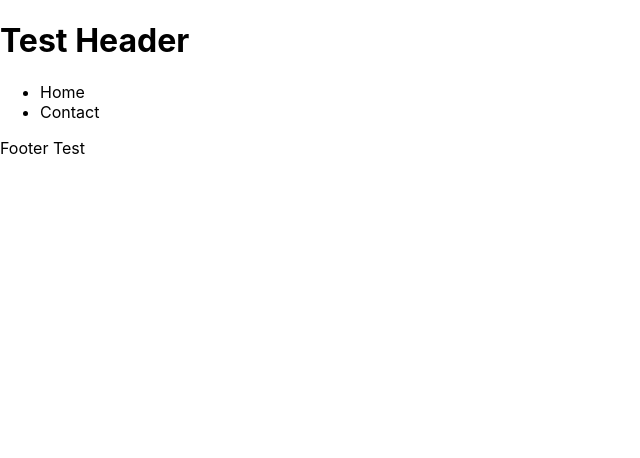
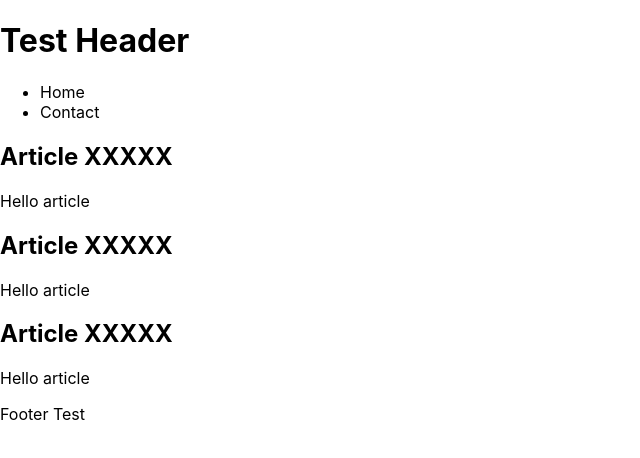
Before and after one commit to SZ-Leaf/react-components, a React (Create React App) app: page / in a window 1280 px wide. Shown: the top 458 px of the page, without its empty margins (0-640 px from the left). Built offline with nearby package versions, Linux system fonts and the light colour scheme.

Commit message:
cmt1LatesArticles

```diff
--- a/src/App.js
+++ b/src/App.js
@@ -2,11 +2,13 @@ import logo from './logo.svg';
 import './App.css';
 import Header from './Header';
 import Footer from './Footer';
+import LatestArticles from './LatestArticles';
 
 function App() {
   return (
     <div>
       <Header />
+      <LatestArticles />
       <Footer />
     </div>
   );
--- /dev/null
+++ b/src/LatestArticles.js
@@ -0,0 +1,22 @@
+function LatestArticles() {
+   return (
+     <main>
+       <article>
+         <h2>Article XXXXX</h2>
+         <p>Hello article</p>
+       </article>
+
+       <article>
+         <h2>Article XXXXX</h2>
+         <p>Hello article</p>
+       </article>
+
+       <article>
+         <h2>Article XXXXX</h2>
+         <p>Hello article</p>
+       </article>
+     </main>
+   );
+ }
+
+ export default LatestArticles;
```
